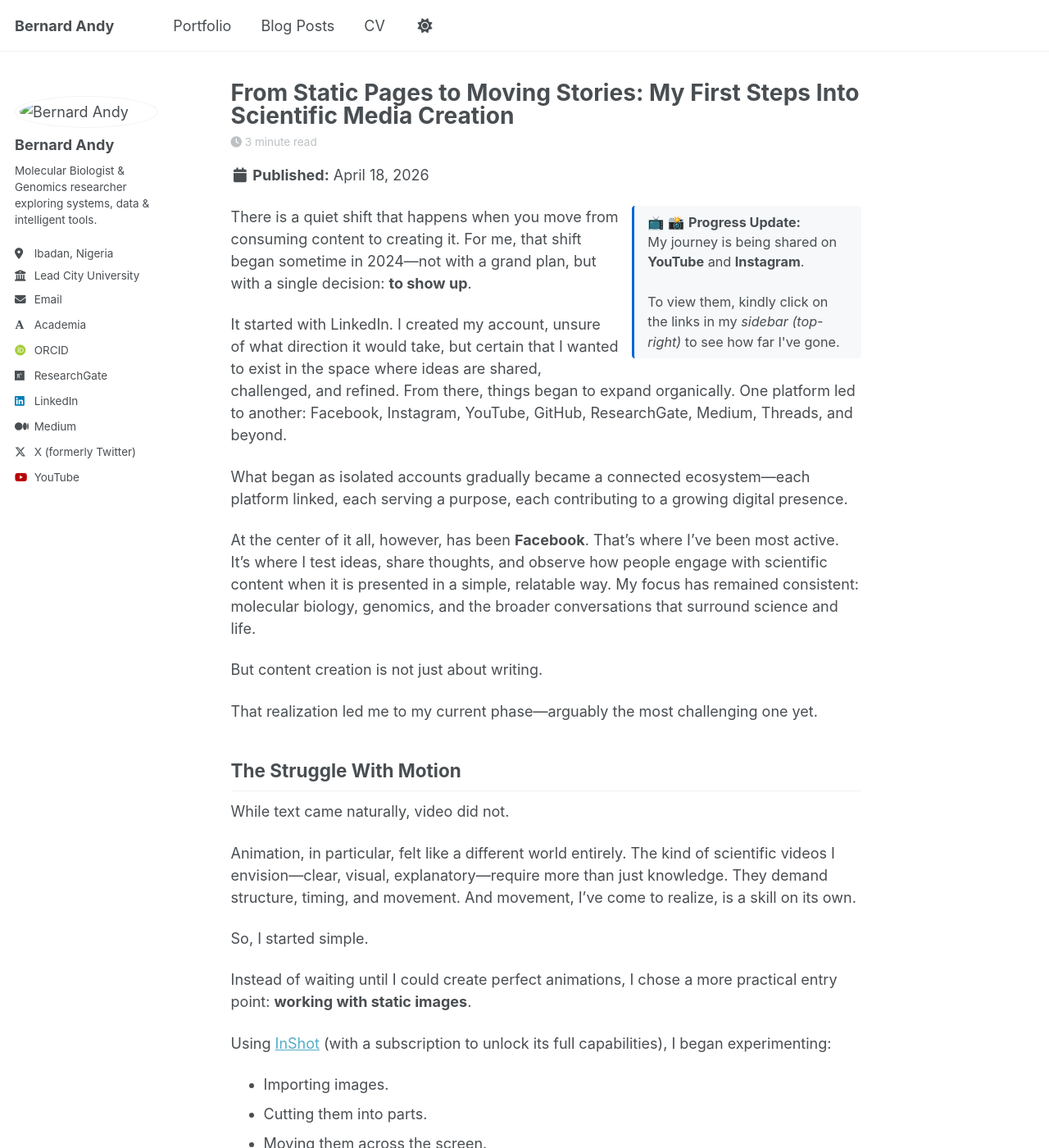
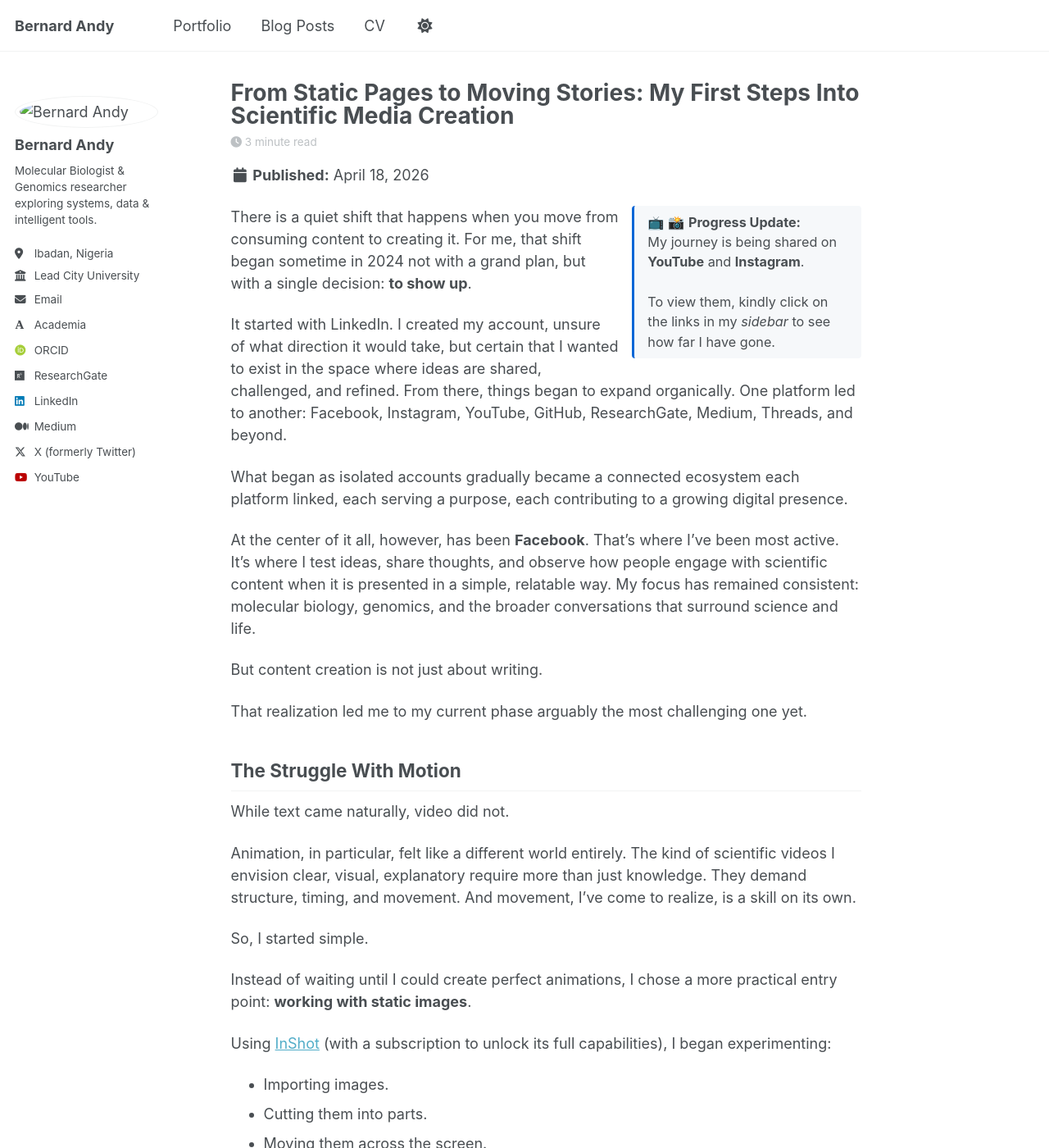
Before and after one commit to BernardAndy/BernardAndy.github.io, a Jekyll site: the page built from _posts/2026-04-18-from-static-pages-to-moving-stories.md, in a window 1280 px wide and 1400 px high. Shown: the whole window at 82% size. Built offline with Jekyll 4.4.1, drawn with Linux system fonts in a browser that asks for light colours; some web fonts are replaced; a script bundle is joined from its source files by our own code; library files that are not in the unit come from our copies; some of the changed text lies outside the part shown.

Commit message:
Update 2026-04-18-from-static-pages-to-moving-stories.md

```diff
--- a/_posts/2026-04-18-from-static-pages-to-moving-stories.md
+++ b/_posts/2026-04-18-from-static-pages-to-moving-stories.md
@@ -19,26 +19,26 @@
 <div style="float: right; clear: right; margin: 0 0 1em 1em; padding: 0.5em 1em; border-left: 3px solid #0366d6; background: #f6f8fa; font-size: 0.9em; max-width: 280px; border-radius: 4px;">
   📺 📸 <strong>Progress Update:</strong><br>
   My journey is being shared on <strong>YouTube</strong> and <strong>Instagram</strong>.<br><br>
-  To view them, kindly click on the links in my <em>sidebar (top-right)</em> to see how far I've gone.
+  To view them, kindly click on the links in my <em>sidebar</em> to see how far I have gone.
 </div>
 
-There is a quiet shift that happens when you move from consuming content to creating it. For me, that shift began sometime in 2024—not with a grand plan, but with a single decision: **to show up**.
+There is a quiet shift that happens when you move from consuming content to creating it. For me, that shift began sometime in 2024 not with a grand plan, but with a single decision: **to show up**.
 
 It started with LinkedIn. I created my account, unsure of what direction it would take, but certain that I wanted to exist in the space where ideas are shared, challenged, and refined. From there, things began to expand organically. One platform led to another: Facebook, Instagram, YouTube, GitHub, ResearchGate, Medium, Threads, and beyond.
 
-What began as isolated accounts gradually became a connected ecosystem—each platform linked, each serving a purpose, each contributing to a growing digital presence.
+What began as isolated accounts gradually became a connected ecosystem each platform linked, each serving a purpose, each contributing to a growing digital presence.
 
 At the center of it all, however, has been **Facebook**. That's where I've been most active. It's where I test ideas, share thoughts, and observe how people engage with scientific content when it is presented in a simple, relatable way. My focus has remained consistent: molecular biology, genomics, and the broader conversations that surround science and life.
 
 But content creation is not just about writing.
 
-That realization led me to my current phase—arguably the most challenging one yet.
+That realization led me to my current phase arguably the most challenging one yet.
 
 ## The Struggle With Motion
 
 While text came naturally, video did not.
 
-Animation, in particular, felt like a different world entirely. The kind of scientific videos I envision—clear, visual, explanatory—require more than just knowledge. They demand structure, timing, and movement. And movement, I've come to realize, is a skill on its own.
+Animation, in particular, felt like a different world entirely. The kind of scientific videos I envision clear, visual, explanatory require more than just knowledge. They demand structure, timing, and movement. And movement, I've come to realize, is a skill on its own.
 
 So, I started simple.
 
@@ -51,7 +51,7 @@
 * Aligning them with narration.
 * Creating the illusion of motion where there was none.
 
-At first glance, it may seem basic—and it is. But it's also foundational.
+At first glance, it may seem basic and it is. But it's also foundational.
 
 > Because behind every polished animation is an understanding of how elements move, how attention shifts, and how visuals can guide understanding.
 
@@ -67,7 +67,7 @@
 
 Each attempt teaches something new: how to position objects, how to transition between scenes, how to maintain viewer attention. Over time, these small improvements compound. What feels difficult today begins to feel natural tomorrow.
 
-Right now, I'm not trying to compete with advanced animation studios. I'm building a skill from the ground up—learning how to manipulate visual elements, how to turn still images into storytelling tools.
+Right now, I'm not trying to compete with advanced animation studios. I'm building a skill from the ground up learning how to manipulate visual elements, how to turn still images into storytelling tools.
 
 And eventually, I'll evolve:
 * More styles.
@@ -80,7 +80,7 @@
 
 This journey is not just about content creation. It's about **communication**.
 
-Science, especially fields like molecular biology, is often locked behind complex language and static diagrams. My goal is to break that barrier—to translate scientific ideas into formats that are easier to see, understand, and engage with.
+Science, especially fields like molecular biology, is often locked behind complex language and static diagrams. My goal is to break that barrier to translate scientific ideas into formats that are easier to see, understand, and engage with.
 
 And video is a powerful medium for that.
 
```
